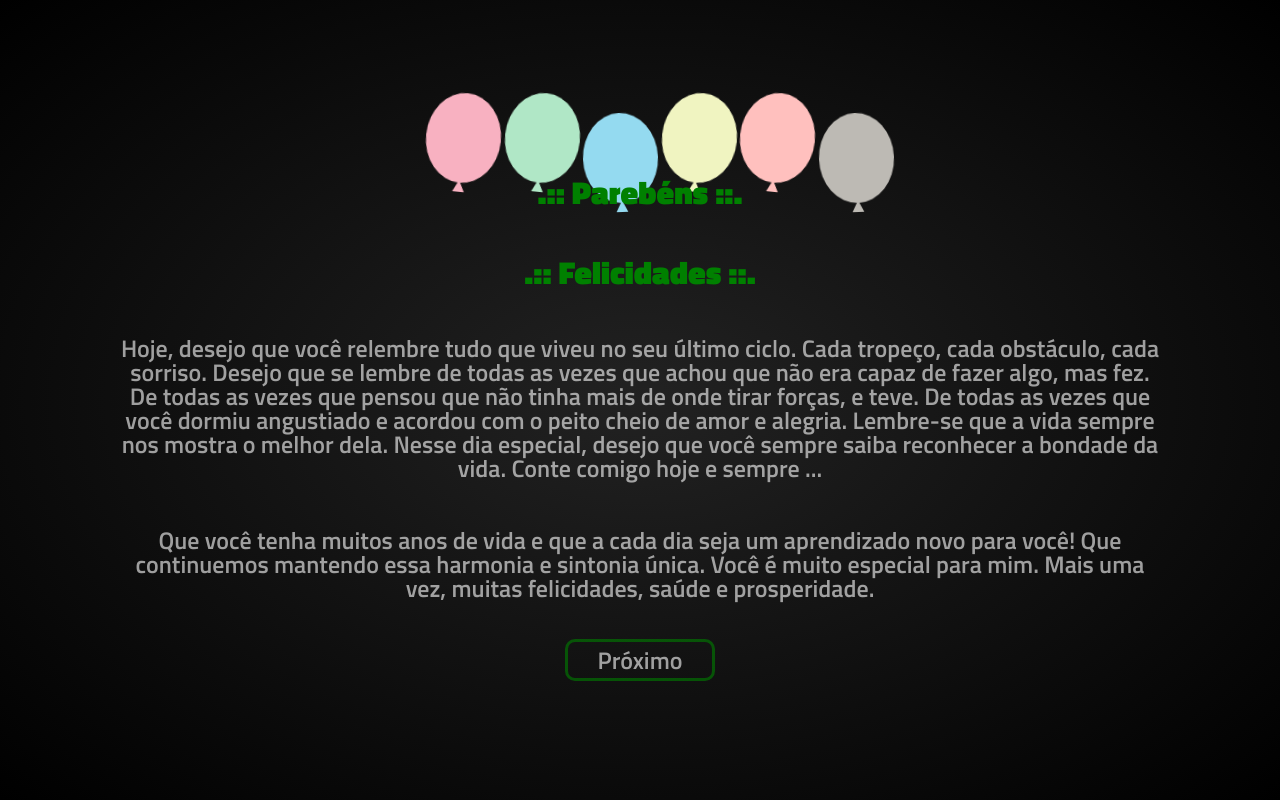
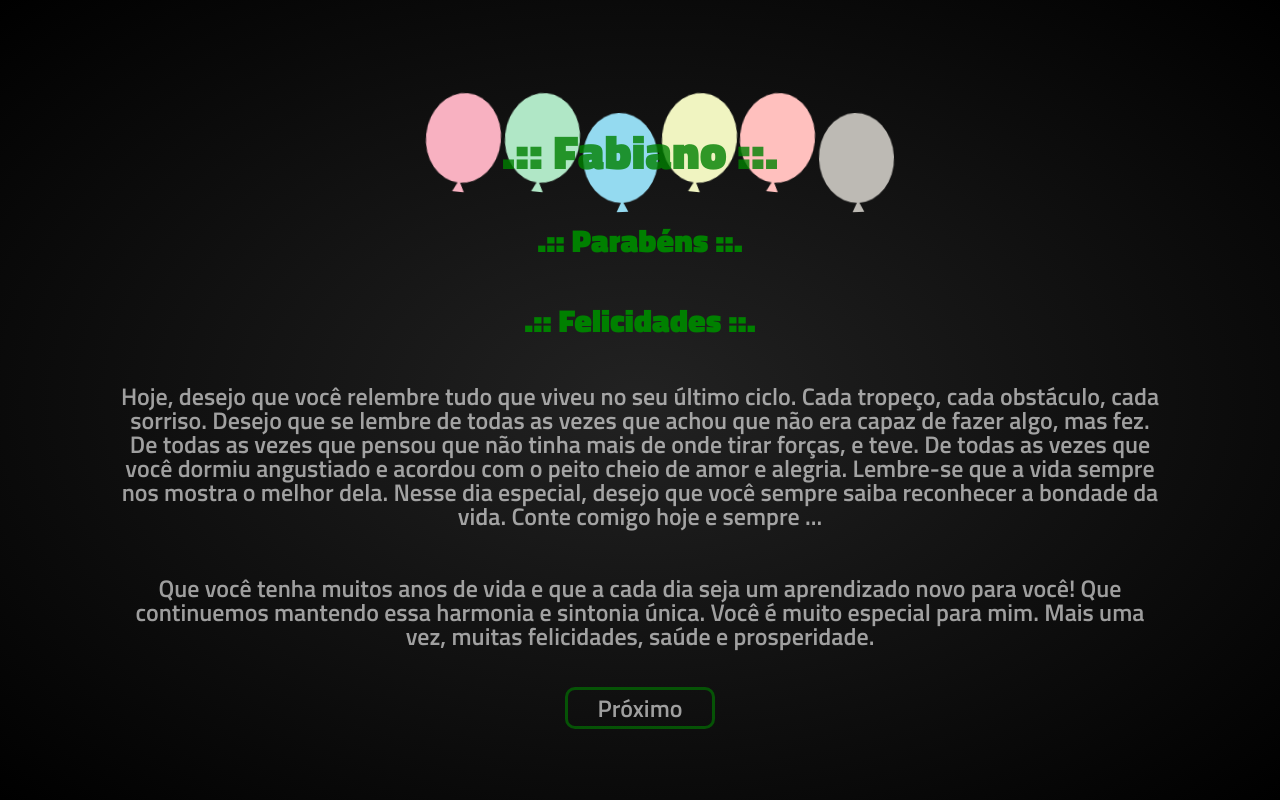
Before and after one commit to goncalves-ac/Cart-o, a plain HTML site: page pages/Mensagem.html in a window 1280 px wide. Drawn offline with nearby package versions, Linux system fonts and the light colour scheme.

Commit message:
update text

```diff
--- a/pages/Mensagem.html
+++ b/pages/Mensagem.html
@@ -23,7 +23,8 @@
     </div>
 
     <div class="mensagem">
-        <h2> .:: Parebéns ::. </h2>
+        <h1> .:: Fabiano ::. </h1>
+        <h2> .:: Parabéns ::. </h2>
         <h2> .:: Felicidades ::. </h2>
         <h3>Hoje, desejo que você relembre tudo que viveu no seu último ciclo. Cada tropeço, cada obstáculo, cada sorriso. Desejo que se lembre de todas as vezes que achou que não era capaz de fazer algo, mas fez. De todas as vezes que pensou que não tinha mais de onde tirar forças, e teve. De todas as vezes que você dormiu angustiado e acordou com o peito cheio de amor e alegria. Lembre-se que a vida sempre nos mostra o melhor dela. Nesse dia especial, desejo que você sempre saiba reconhecer a bondade da vida. Conte comigo hoje e sempre ...</h3>
         <h3>Que você tenha muitos anos de vida e que a cada dia seja um aprendizado novo para você! Que continuemos mantendo essa harmonia e sintonia única. Você é muito especial para mim. Mais uma vez, muitas felicidades, saúde e prosperidade.</h3>
```
Also changed, not shown: index.html (+1 -1 lines).
